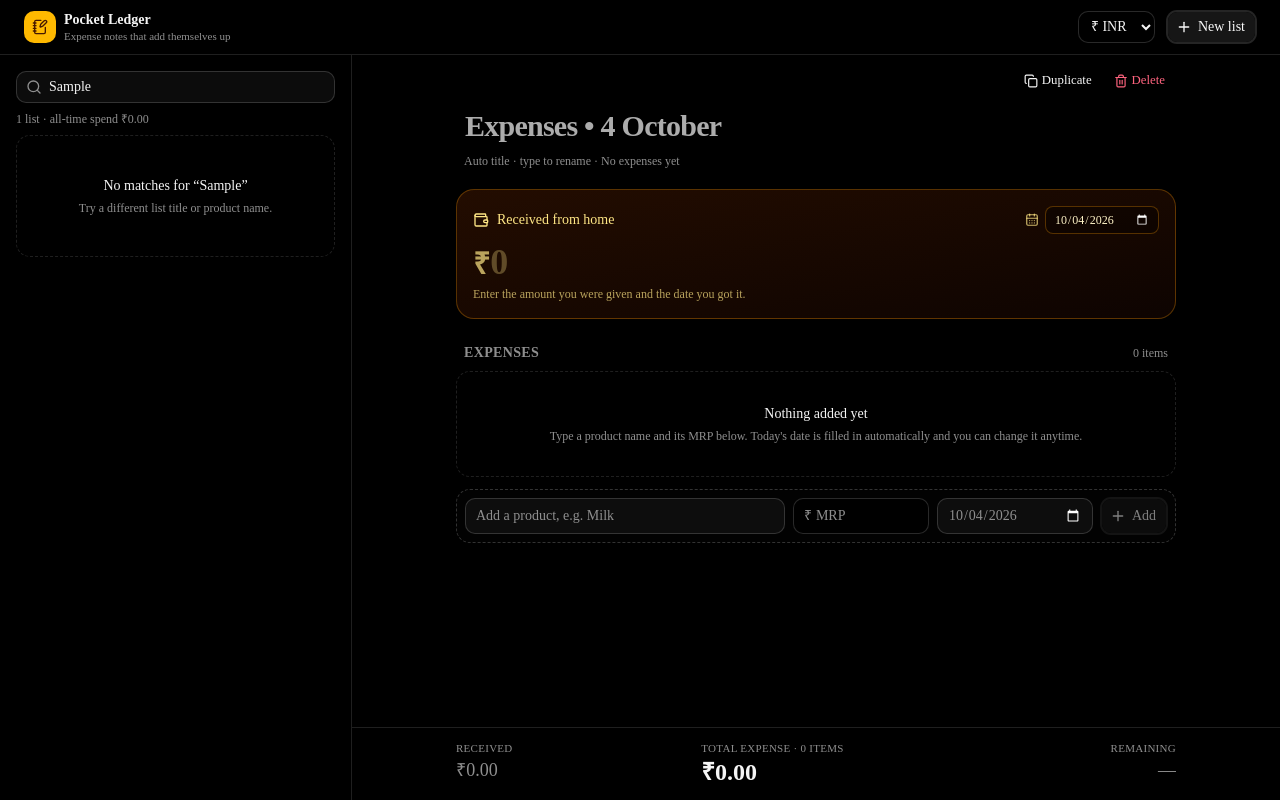
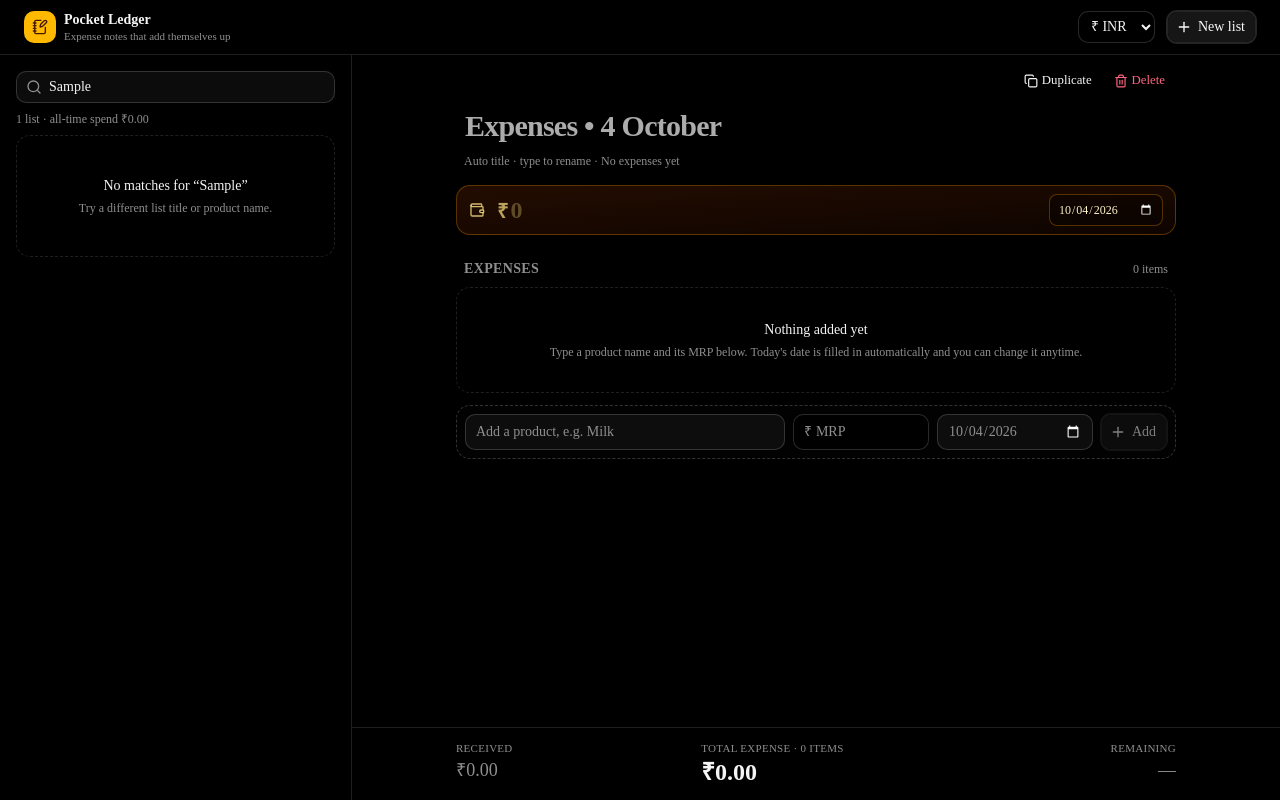
Before and after one commit to instodia/pocket-tracker, a Next.js app: page / in a window 1280 px wide. Both pictures are taken after typing "Sample" into the empty fields and a click on the button "Create a list". Built offline with nearby package versions, Linux system fonts and the light colour scheme.

Commit message:
Compact the received-amount card to a single row
Drop the label and helper text; the card is now just the wallet icon,
the amount, and the date picker.

Co-authored-by: instodia <instodia@gmail.com>

```diff
--- a/src/components/list-editor.tsx
+++ b/src/components/list-editor.tsx
@@ -1,7 +1,7 @@
 "use client";
 
 import { useState } from "react";
-import { ArrowLeft, CalendarDays, Copy, Trash2, Wallet } from "lucide-react";
+import { ArrowLeft, Copy, Trash2, Wallet } from "lucide-react";
 import { AddItemRow } from "@/components/add-item-row";
 import { ItemRow } from "@/components/item-row";
 import { SummaryBar } from "@/components/summary-bar";
@@ -15,7 +15,7 @@ import {
   DialogTitle,
 } from "@/components/ui/dialog";
 import { listTotals, type ExpenseStore } from "@/hooks/use-expense-lists";
-import { autoTitle, currencySymbol, displayTitle, formatDate, formatMoney, parseAmount } from "@/lib/format";
+import { autoTitle, currencySymbol, displayTitle, formatDate, parseAmount } from "@/lib/format";
 import type { ExpenseList } from "@/lib/types";
 
 type Props = {
@@ -92,26 +92,14 @@ export function ListEditor({ list, store, onBack, onDeleted, onDuplicated }: Pro
             {dateRange ? dateRange : "No expenses yet"}
           </p>
 
-          <section className="mt-5 rounded-2xl border border-amber-500/30 bg-gradient-to-br from-amber-950/50 to-orange-950/20 p-4">
-            <div className="flex flex-wrap items-center justify-between gap-2">
-              <label htmlFor="received" className="flex items-center gap-2 text-sm font-medium text-amber-200">
-                <Wallet className="size-4" />
-                Received from home
-              </label>
-              <label className="flex items-center gap-1.5 text-xs text-amber-200/80">
-                <CalendarDays className="size-3.5" />
-                <span className="sr-only">Date received</span>
-                <input
-                  type="date"
-                  value={list.receivedDate}
-                  onChange={(e) => store.setReceivedDate(list.id, e.target.value)}
-                  aria-label="Date received"
-                  className="h-7 rounded-md border border-amber-500/30 bg-black/30 px-2 text-xs text-amber-100 outline-none focus-visible:border-amber-400"
-                />
-              </label>
-            </div>
-            <div className="mt-2 flex items-baseline">
-              <span className="text-2xl font-semibold text-amber-200/70 sm:text-3xl">{symbol}</span>
+          <section
+            className="mt-4 flex items-center gap-3 rounded-xl border border-amber-500/30 bg-gradient-to-br from-amber-950/50 to-orange-950/20 px-3 py-2"
+            aria-label="Amount received from home"
+          >
+            <Wallet className="size-4 shrink-0 text-amber-200/80" aria-hidden />
+            <label htmlFor="received" className="flex min-w-0 flex-1 cursor-text items-baseline gap-0.5">
+              <span className="sr-only">Amount received from home</span>
+              <span className="text-xl font-semibold text-amber-200/70">{symbol}</span>
               <input
                 id="received"
                 name="received-amount"
@@ -120,14 +108,16 @@ export function ListEditor({ list, store, onBack, onDeleted, onDuplicated }: Pro
                 inputMode="decimal"
                 autoComplete="off"
                 placeholder="0"
-                className="w-full min-w-0 bg-transparent text-3xl font-bold tracking-tight text-amber-50 outline-none tabular-nums placeholder:text-amber-200/30 sm:text-4xl"
+                className="w-full min-w-0 bg-transparent text-2xl font-bold tracking-tight text-amber-50 outline-none tabular-nums placeholder:text-amber-200/30"
               />
-            </div>
-            <p className="mt-1 text-xs text-amber-200/70">
-              {received > 0
-                ? `${formatMoney(received, store.currency)} received on ${formatDate(list.receivedDate)}`
-                : "Enter the amount you were given and the date you got it."}
-            </p>
+            </label>
+            <input
+              type="date"
+              value={list.receivedDate}
+              onChange={(e) => store.setReceivedDate(list.id, e.target.value)}
+              aria-label="Date received"
+              className="h-8 shrink-0 rounded-md border border-amber-500/30 bg-black/30 px-2 text-xs text-amber-100 outline-none focus-visible:border-amber-400"
+            />
           </section>
 
           <section className="mt-6">
```
